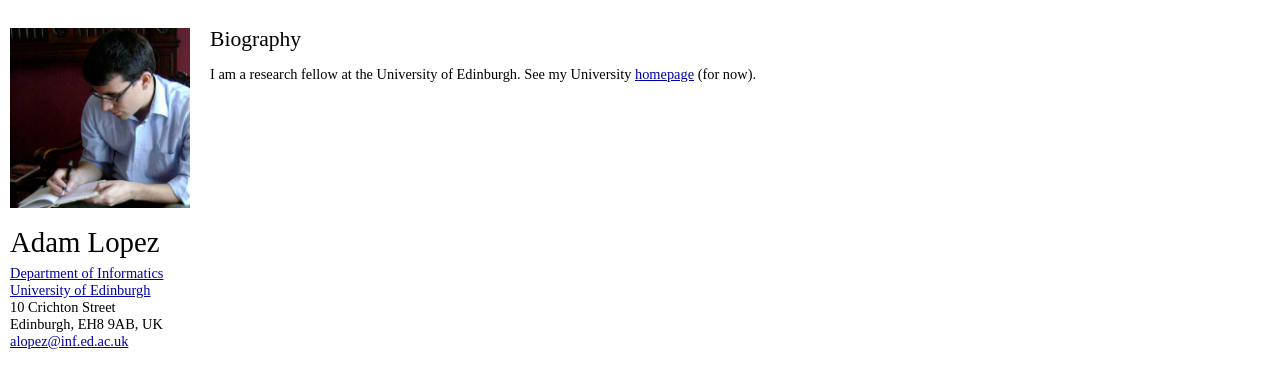
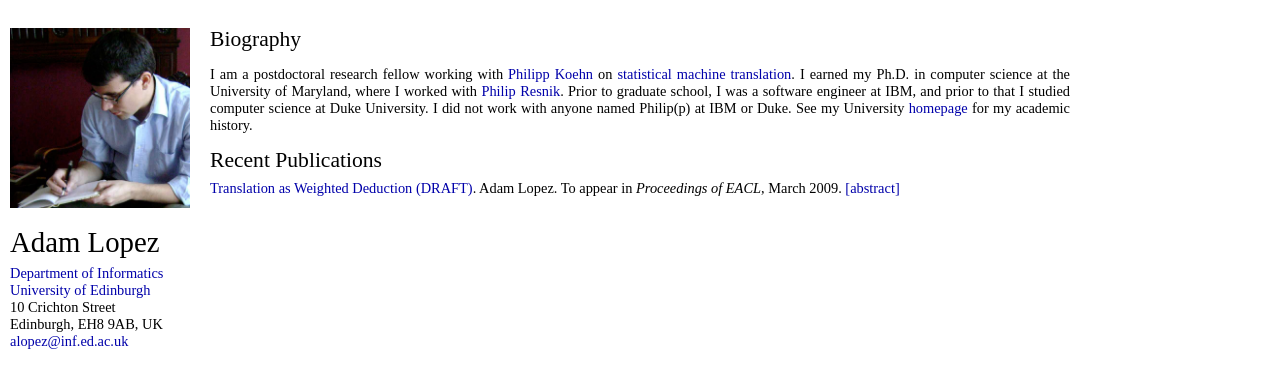
Before and after one commit to alopez/alopez.github.com, a Jekyll site: the page built from index.html, in a window 1280 px wide. Shown: the top 388 px of the page. Built offline with Jekyll 4.4.1, drawn with Linux system fonts in a browser that asks for light colours.

Commit message:
List of papers on homepage now auto-populated from post data

```diff
--- a/css/screen.css
+++ b/css/screen.css
@@ -28,6 +28,24 @@
 
 a {
   color: #00a;
+  text-decoration: none;
+}
+
+a[subtle="yes"] {
+  color: black;
+}
+
+.hidden-absctract, .unhidden-abstract {
+  text-indent: 0pt;
+  margin: 10pt;
+}
+
+.hidden-abstract {
+  display: none;
+}
+
+.unhidden-abstract {
+  display: block;
 }
 
 
@@ -39,9 +57,14 @@
 
 ul {
   list-style-type: none;
-  margin-bottom: 2em;
+  margin-bottom: 5pt;
 }
 
+li {
+  text-indent: -10pt;
+  margin-left: 10pt;
+  margin-top: 5pt;
+}
 /*****************************************************************************/
 /*
 /* Site
--- a/index.html
+++ b/index.html
@@ -2,7 +2,54 @@
 layout: default
 title: Adam Lopez
 ---
+<script type="text/javascript">
+function unhide(divID) {
+  var item = document.getElementById(divID);
+    if (item) {
+      item.className=(item.className=='hidden-abstract')?'unhidden-abstract':'hidden-abstract';
+    }
+  }
+</script>
 
 <h2>Biography</h2>
-<p>I am a research fellow at the University of Edinburgh.  See my University
-<a href="http://homepages.inf.ed.ac.uk/alopez">homepage</a> (for now).
+<p>I am a postdoctoral research fellow working with
+<a href="http://www.iccs.informatics.ed.ac.uk/~pkoehn/">Philipp Koehn</a> on
+<a href="http://www.statmt.org">statistical machine translation</a>.  I earned
+my Ph.D. in computer science at the University of Maryland, where I worked
+with  <a href="http://www.umiacs.umd.edu/%7Eresnik">Philip Resnik</a>.  Prior
+to graduate school, I was a software engineer at IBM, and prior to that I
+studied computer science at Duke University.  I did not work with anyone named
+Philip(p) at IBM or Duke.  See my University
+<a href="http://homepages.inf.ed.ac.uk/alopez">homepage</a> for my academic
+history.
+
+<h2>Recent Publications</h2>
+<ul class="posts">
+  {% for post in site.posts %}
+    {% if post.layout== 'paper' %}
+      <li><a href="{{ post.url }}">
+        {{ post.title }}{% if post.date > site.time %} (DRAFT){% endif %}</a>.
+      {{ post.authors }}.
+      {% if post.date > site.time %}To appear in{% else %}In{% endif %}
+      {% case post.paper-type %}
+        {% when "inproceedings" %}
+          {% if post.booktitle-url %}<a subtle="yes" href="{{ post.booktitle-url}}">{% endif %}
+            <i>{{ post.booktitle }}</i>{% if post.booktitle-url %}</a>{% endif %},
+          {% if post.pages %}pages {{ post.pages }},{% endif %}
+        {% when "article" %}
+          {% if post.journal-url %}<a subtle="yes" href="{{ post.journal-url }}">{% endif %}
+            <i>{{ post.journal }}</i>{% if post.journal-url %}</a>{% endif %}
+            {{ post.volume }}({{ post.number }}),
+            {% if post.article%}Article {{ post.article}},{% endif %}
+            {% if post.pages %}pages {{ post.pages }},{% endif %}
+      {% endcase %}
+      {{ post.date | date: "%B %Y" }}.
+      <a href="javascript:unhide('abstract{{ post.id }}')">[abstract]</a>
+      {% if post.errata %}<a href="javascript:unhide('errata{{ post.id }}')">[errata]</a>{% endif %}
+      {% if post.slides %}<a href="{{ post.slides }}">[slides]</a>{% endif %}
+      <div id="abstract{{ post.id }}" class="hidden-abstract">{{ post.content }}</div>
+      {%if post.errata %}<div id="errata{{ post.id }}" class="hidden-abstract">{{ post.errata }}</div>{% endif %}
+      </li>
+    {% endif %}
+  {% endfor %}
+</ul>
```
Also changed, not shown: _posts/2008-08-01-acm-computing-surveys-statistical-machine-translation.textile (added, +37 -0 lines), _posts/2008-08-18-coling-tera-scale-translation-models-via-pattern-matching.textile (added, +19 -0 lines), _posts/2008-12-25-paper-translation.textile (deleted, +0 -13 lines), _posts/2009-03-30-eacl-2009-translation-as-weighted-deduction.textile (added, +19 -0 lines).
